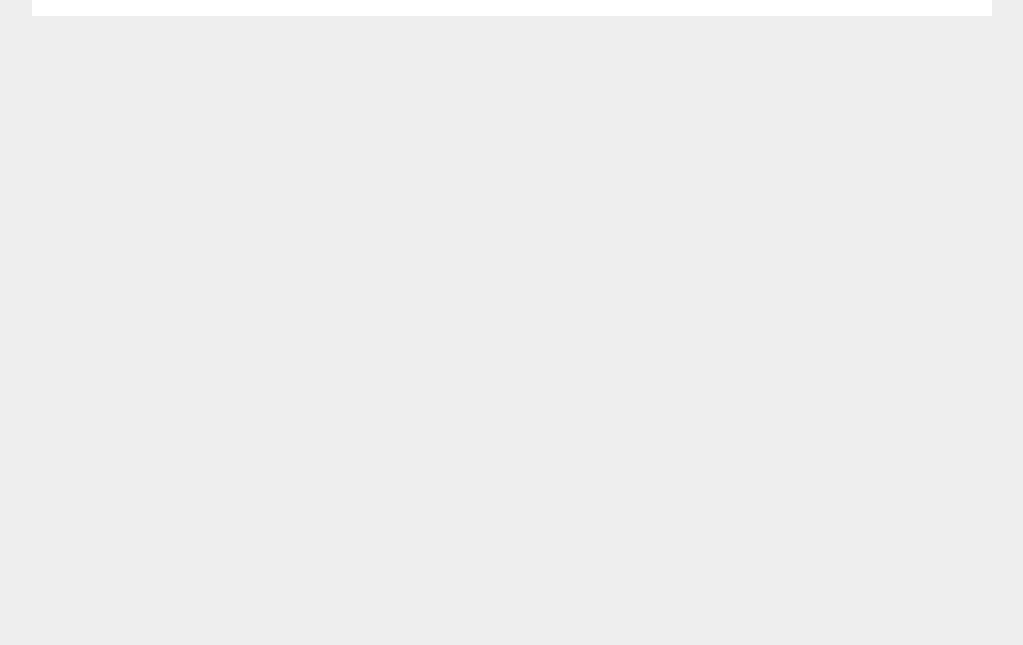
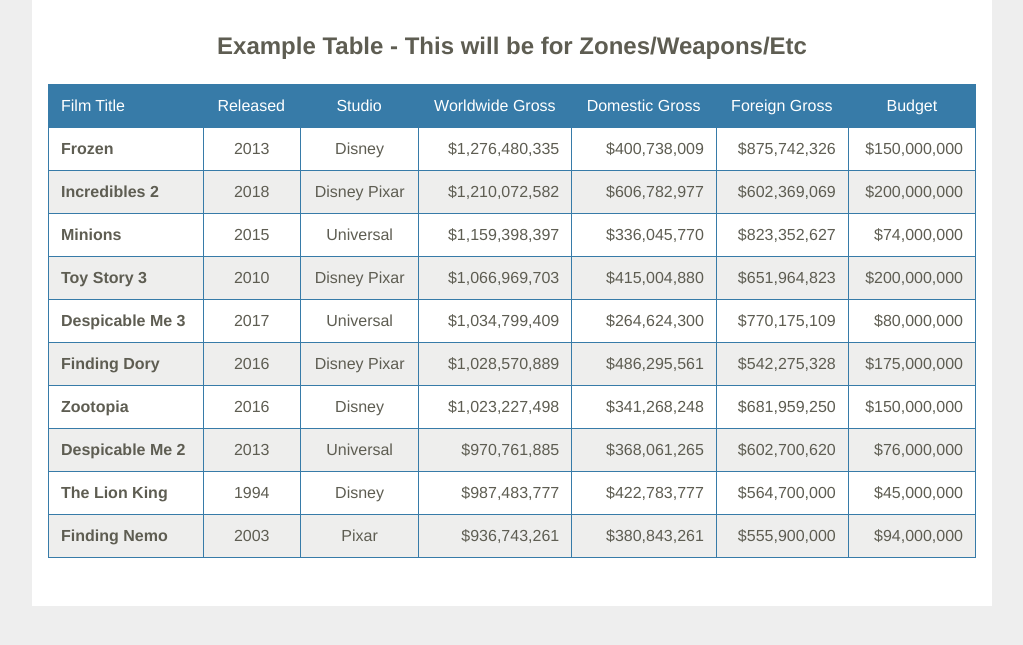
Before and after one commit to HoldenB/grunt-db, a Flask app: page /tables in a window 1280 px wide. Shown: the part 99-744 px from the top of the page, without its empty margins (128-1151 px from the left). Run offline with Flask 2, Linux system fonts and the light colour scheme.

Commit message:
Added default table with dummy data

```diff
--- a/gamr/static/responsive-table.css
+++ b/gamr/static/responsive-table.css
@@ -71,8 +71,8 @@ a:hover, a:focus {
   }
 }
 .responsive-table thead th {
-  background-color: #1d96b2;
-  border: 1px solid #1d96b2;
+  background-color: #377ba8;
+  border: 1px solid #377ba8;
   font-weight: normal;
   text-align: center;
   color: white;
@@ -167,13 +167,13 @@ a:hover, a:focus {
   }
 }
 .responsive-table tbody th[scope="row"] {
-  background-color: #1d96b2;
+  background-color: #377ba8;
   color: white;
 }
 @media (min-width: 30em) {
   .responsive-table tbody th[scope="row"] {
-    border-left: 1px solid #1d96b2;
-    border-bottom: 1px solid #1d96b2;
+    border-left: 1px solid #377ba8;
+    border-bottom: 1px solid #377ba8;
   }
 }
 @media (min-width: 48em) {
@@ -188,14 +188,14 @@ a:hover, a:focus {
 }
 @media (min-width: 48em) {
   .responsive-table tbody td {
-    border-left: 1px solid #1d96b2;
-    border-bottom: 1px solid #1d96b2;
+    border-left: 1px solid #377ba8;
+    border-bottom: 1px solid #377ba8;
     text-align: center;
   }
 }
 @media (min-width: 48em) {
   .responsive-table tbody td:last-of-type {
-    border-right: 1px solid #1d96b2;
+    border-right: 1px solid #377ba8;
   }
 }
 .responsive-table tbody td[data-type=currency] {
--- a/gamr/templates/tables.html
+++ b/gamr/templates/tables.html
@@ -5,4 +5,112 @@
 {% endblock %}
 
 {% block content %}
+  <div class="container">
+      <table class="responsive-table">
+          <caption>Example Table - This will be for Zones/Weapons/Etc</caption>
+          <thead>
+            <tr>
+              <th scope="col">Film Title</th>
+              <th scope="col">Released</th>
+              <th scope="col">Studio</th>
+              <th scope="col">Worldwide Gross</th>
+              <th scope="col">Domestic Gross</th>
+              <th scope="col">Foreign Gross</th>
+              <th scope="col">Budget</th>
+            </tr>
+          </thead>
+          <tbody>
+            <tr>
+              <th scope="row">Frozen</th>
+              <td data-title="Released">2013</td>
+              <td data-title="Studio">Disney</td>
+              <td data-title="Worldwide Gross" data-type="currency">$1,276,480,335</td>
+              <td data-title="Domestic Gross" data-type="currency">$400,738,009</td>
+              <td data-title="Foreign Gross" data-type="currency">$875,742,326</td>
+              <td data-title="Budget" data-type="currency">$150,000,000</td>
+            </tr>
+             <tr>
+              <th scope="row">Incredibles 2</th>
+              <td data-title="Released">2018</td>
+              <td data-title="Studio">Disney Pixar</td>
+              <td data-title="Worldwide Gross" data-type="currency">$1,210,072,582</td>
+              <td data-title="Domestic Gross" data-type="currency">$606,782,977</td>
+              <td data-title="Foreign Gross" data-type="currency">$602,369,069</td>
+              <td data-title="Budget" data-type="currency">$200,000,000</td>
+            </tr>
+            <tr>
+              <th scope="row">Minions</th>
+              <td data-title="Released">2015</td>
+              <td data-title="Studio">Universal</td>
+              <td data-title="Worldwide Gross" data-type="currency">$1,159,398,397</td>
+              <td data-title="Domestic Gross" data-type="currency">$336,045,770</td>
+              <td data-title="Foreign Gross" data-type="currency">$823,352,627</td>
+              <td data-title="Budget" data-type="currency">$74,000,000</td>
+            </tr>
+            <tr>
+              <th scope="row">Toy Story 3</th>
+              <td data-title="Released">2010</td>
+              <td data-title="Studio">Disney Pixar</td>
+              <td data-title="Worldwide Gross" data-type="currency">$1,066,969,703</td>
+              <td data-title="Domestic Gross" data-type="currency">$415,004,880</td>
+              <td data-title="Foreign Gross" data-type="currency">$651,964,823</td>
+              <td data-title="Budget" data-type="currency">$200,000,000</td>
+            </tr>
+            <tr>
+              <th scope="row">Despicable Me 3</th>
+              <td data-title="Released">2017</td>
+              <td data-title="Studio">Universal</td>
+              <td data-title="Worldwide Gross" data-type="currency">$1,034,799,409</td>
+              <td data-title="Domestic Gross" data-type="currency">$264,624,300</td>
+              <td data-title="Foreign Gross" data-type="currency">$770,175,109</td>
+              <td data-title="Budget" data-type="currency">$80,000,000</td>
+            </tr>
+            <tr>
+              <th scope="row">Finding Dory</th>
+              <td data-title="Released">2016</td>
+              <td data-title="Studio">Disney Pixar</td>
+              <td data-title="Worldwide Gross" data-type="currency">$1,028,570,889</td>
+              <td data-title="Domestic Gross" data-type="currency">$486,295,561</td>
+              <td data-title="Foreign Gross" data-type="currency">$542,275,328</td>
+              <td data-title="Budget" data-type="currency">$175,000,000</td>
+            </tr>
+            <tr>
+              <th scope="row">Zootopia</th>
+              <td data-title="Released">2016</td>
+              <td data-title="Studio">Disney</td>
+              <td data-title="Worldwide Gross" data-type="currency">$1,023,227,498</td>
+              <td data-title="Domestic Gross" data-type="currency">$341,268,248</td>
+              <td data-title="Foreign Gross" data-type="currency">$681,959,250</td>
+              <td data-title="Budget" data-type="currency">$150,000,000</td>
+            </tr>
+            <tr>
+              <th scope="row">Despicable Me 2</th>
+              <td data-title="Released">2013</td>
+              <td data-title="Studio">Universal</td>
+              <td data-title="Worldwide Gross" data-type="currency">$970,761,885</td>
+              <td data-title="Domestic Gross" data-type="currency">$368,061,265</td>
+              <td data-title="Foreign Gross" data-type="currency">$602,700,620</td>
+              <td data-title="Budget" data-type="currency">$76,000,000</td>
+            </tr>
+            <tr>
+              <th scope="row">The Lion King</th>
+              <td data-title="Released">1994</td>
+              <td data-title="Studio">Disney</td>
+              <td data-title="Worldwide Gross" data-type="currency">$987,483,777</td>
+              <td data-title="Domestic Gross" data-type="currency">$422,783,777</td>
+              <td data-title="Foreign Gross" data-type="currency">$564,700,000</td>
+              <td data-title="Budget" data-type="currency">$45,000,000</td>
+            </tr>
+            <tr>
+              <th scope="row">Finding Nemo</th>
+              <td data-title="Released">2003</td>
+              <td data-title="Studio">Pixar</td>
+              <td data-title="Worldwide Gross" data-type="currency">$936,743,261</td>
+              <td data-title="Domestic Gross" data-type="currency">$380,843,261</td>
+              <td data-title="Foreign Gross" data-type="currency">$555,900,000</td>
+              <td data-title="Budget" data-type="currency">$94,000,000</td>
+            </tr>
+          </tbody>
+        </table>
+  </div>
 {% endblock %}
```
